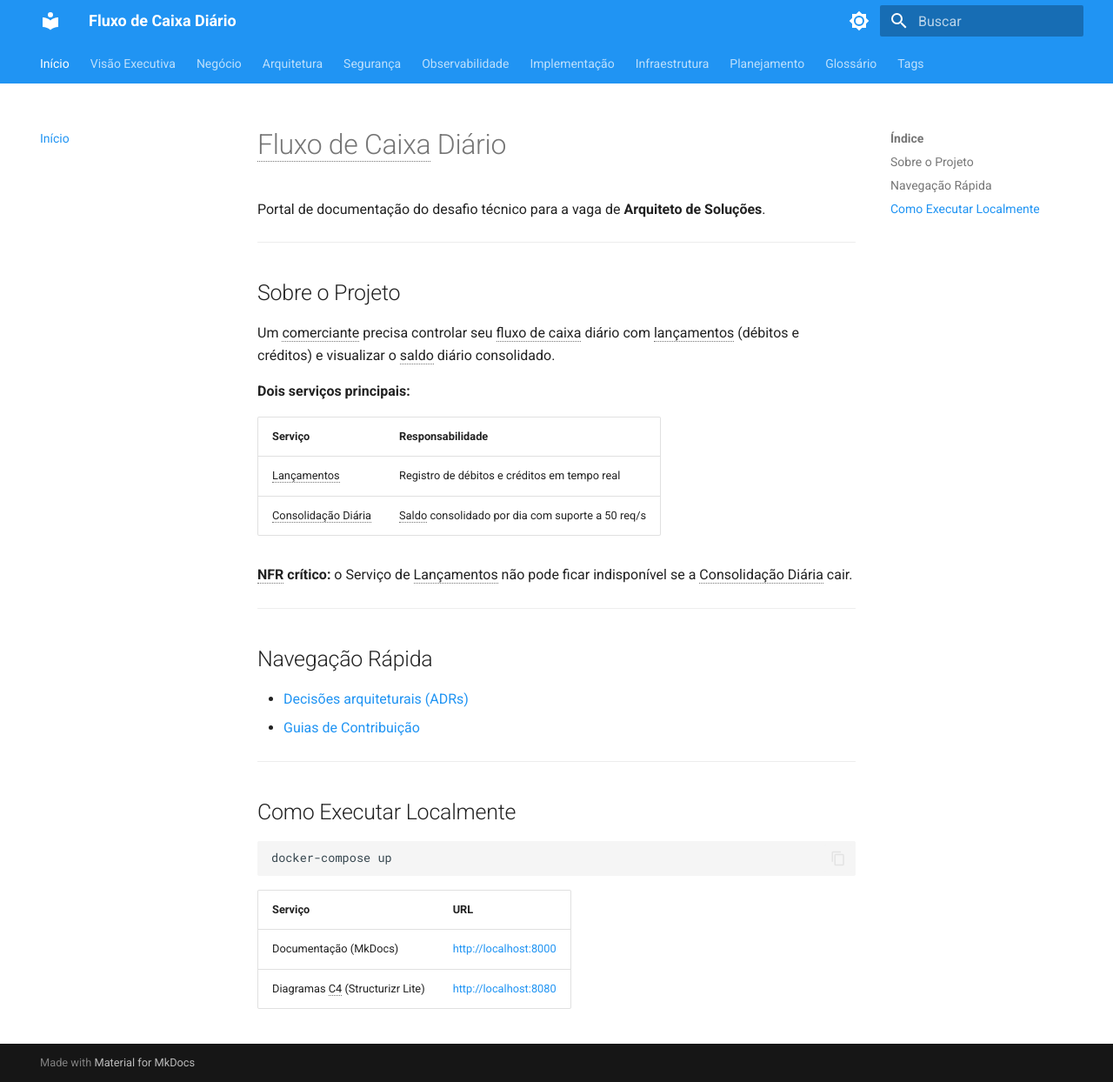
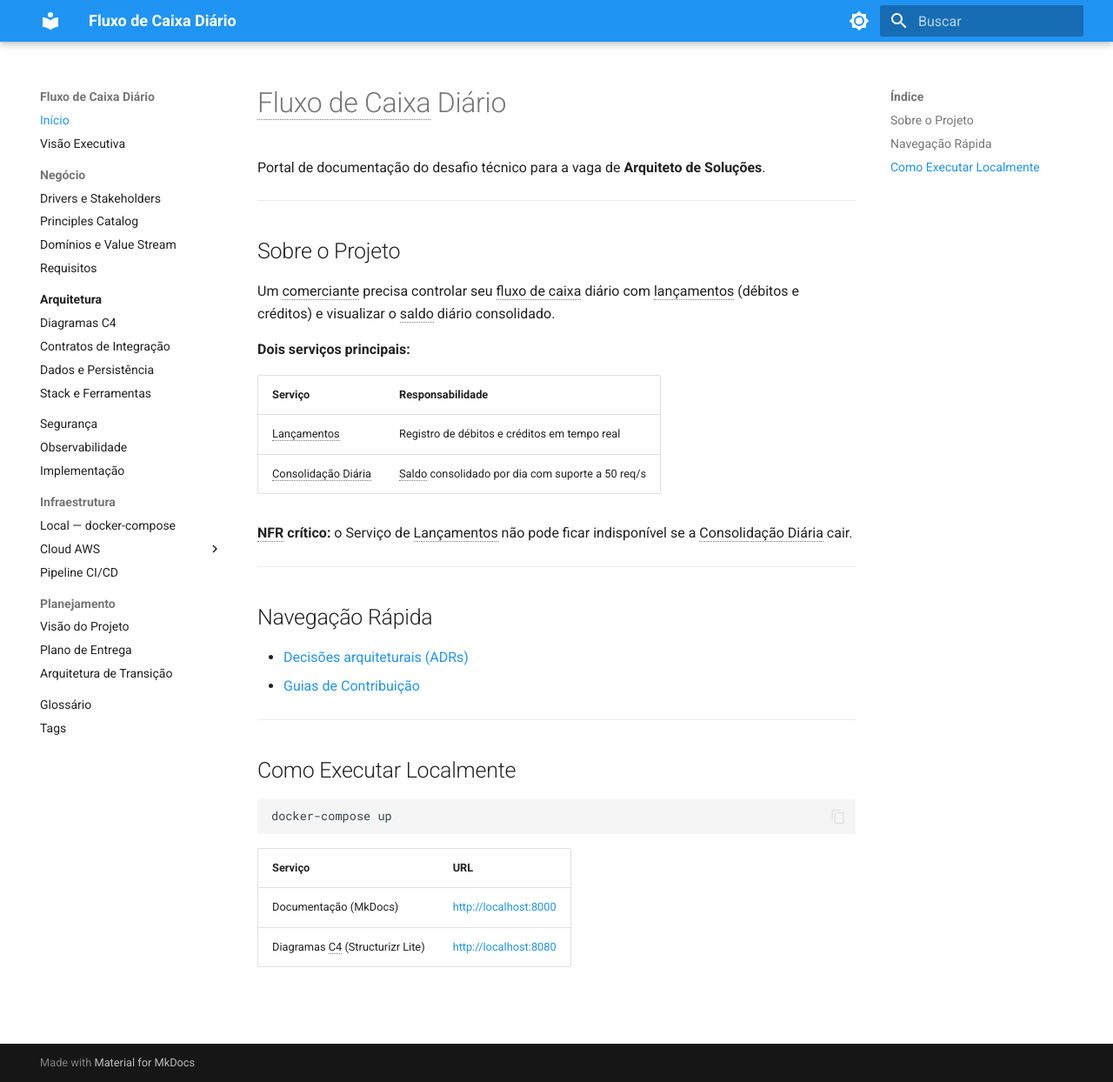
Before and after one commit to gsperim/account-engine-lab, an MkDocs documentation site: the page built from docs/index.md, in a window 1280 px wide and 1244 px high. Shown: the whole window at 87% size. Built offline with MkDocs 1.6.1 and Material for MkDocs 9.7.7, drawn with Linux system fonts in a browser that asks for light colours; part of the change alters nothing that is shown.

Commit message:
fix(nav): remover navigation.tabs para resolver sidebar em páginas órfãs
navigation.tabs escopa o sidebar à aba ativa — páginas fora do nav ficam
sem sidebar completamente. Sem tabs, o sidebar mostra a árvore completa
em qualquer página, incluindo ADRs acessados via link do índice.

ADRs individuais permanecem fora do nav (só o índice está listado).
Adiciona navigation.path para breadcrumbs de contexto.

Co-Authored-By: Claude Sonnet 4.6 <noreply@anthropic.com>

```diff
--- a/mkdocs.yml
+++ b/mkdocs.yml
@@ -10,10 +10,10 @@ theme:
   name: material
   language: pt
   features:
-    - navigation.tabs
     - navigation.sections
     - navigation.top
     - navigation.indexes
+    - navigation.path
     - search.highlight
     - search.suggest
     - content.code.copy
@@ -79,19 +79,7 @@ nav:
     - Contratos de Integração: engenharia/contratos.md
     - Dados e Persistência: arquitetura/dados.md
     - Stack e Ferramentas: stack.md
-    - Decisões Arquiteturais:
-      - Índice: adr/index.md
-      - ADR-001 — Padrão Arquitetural: adr/ADR-001-padrao-arquitetural.md
-      - ADR-002 — Message Broker: adr/ADR-002-message-broker.md
-      - ADR-003 — Outbox Pattern: adr/ADR-003-outbox-pattern.md
-      - ADR-004 — JWT e JWKS: adr/ADR-004-jwt-validacao-local.md
-      - ADR-005 — Protocolo Interno: adr/ADR-005-protocolo-comunicacao-interna.md
-      - ADR-006 — Container Runtime: adr/ADR-006-container-runtime.md
-      - ADR-007 — API Gateway Traefik: adr/ADR-007-api-gateway.md
-      - ADR-008 — Cloud Provider AWS: adr/ADR-008-cloud-provider.md
-      - ADR-009 — API Gateway Produção: adr/ADR-009-api-gateway-producao.md
-      - ADR-010 — Segurança Multicamada: adr/ADR-010-seguranca.md
-      - ADR-011 — Excelência Operacional: adr/ADR-011-excelencia-operacional.md
+    - Decisões Arquiteturais: adr/index.md
 
   - Segurança: seguranca/index.md
 
```
